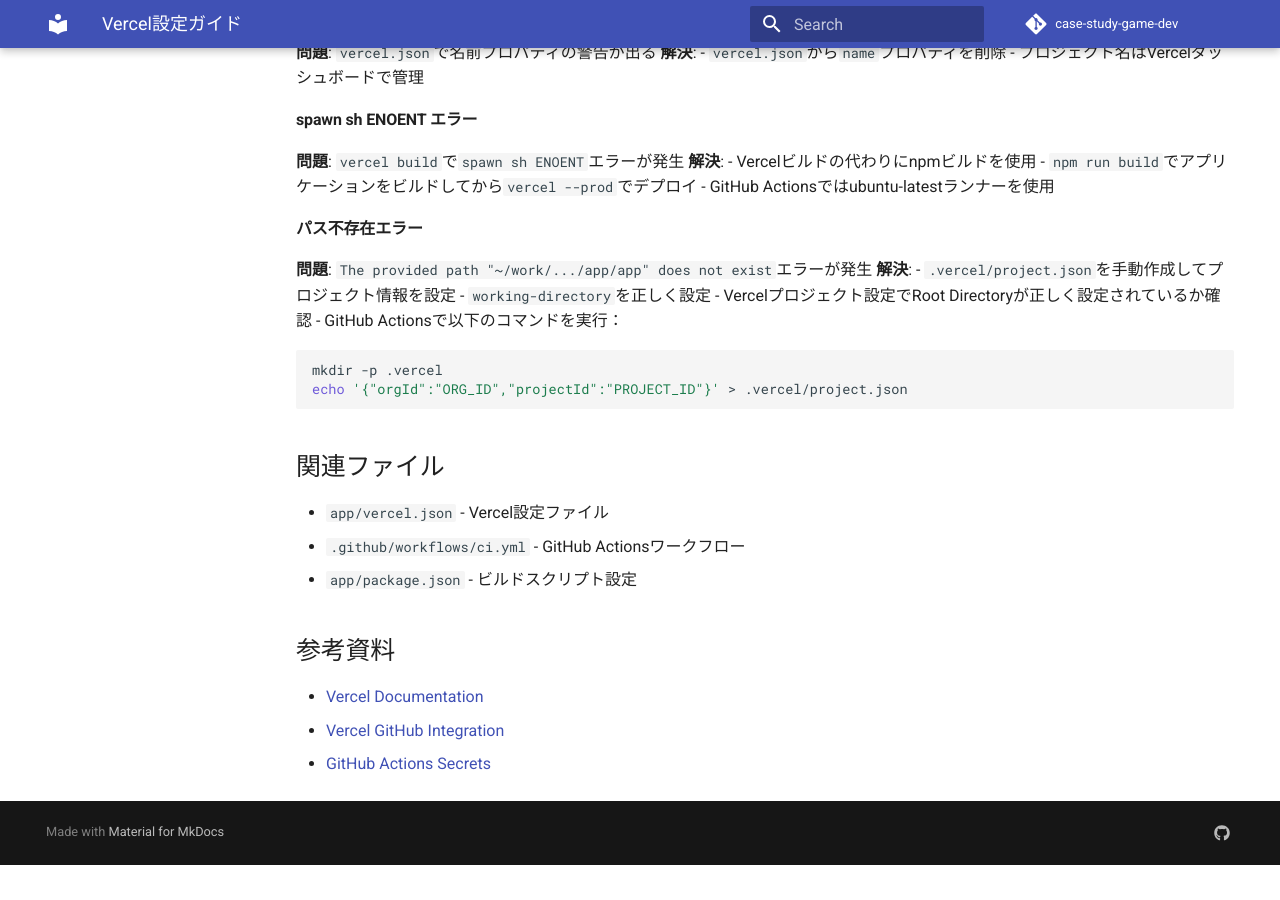
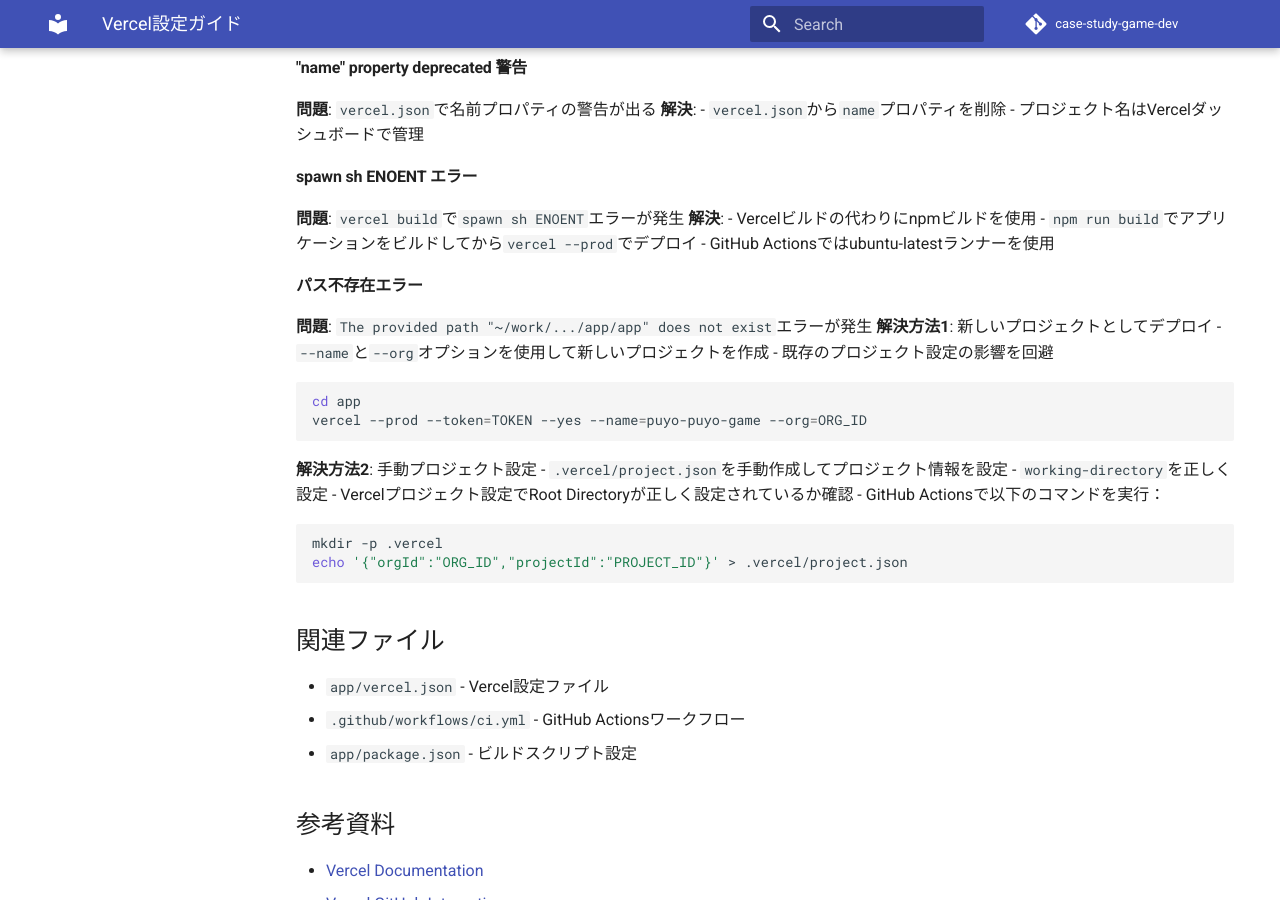
Before and after one commit to k2works/case-study-game-dev, an MkDocs documentation site: the page built from docs/operation/Vercel設定.md, in a window 1280 px wide and 900 px high, scrolled down 3740 px. Built offline with MkDocs 1.6.1 and Material for MkDocs 9.7.7, drawn with Linux system fonts in a browser that asks for light colours; comment, search, counter and statistics services are not loaded; before the commit the page ends 4605 px from its top, so only the background shows below that; some of the changed text lies outside the part shown.

Commit message:
fix: deploy as new Vercel project to bypass path configuration issues
- Use --name and --org flags to create new project deployment
- Bypass existing project configuration causing path resolution errors
- Add alternative deployment methods in documentation
- Simplify deployment flow by avoiding project linking issues
- Update manual deployment instructions with multiple approaches

````diff
--- a/docs/operation/Vercel設定.md
+++ b/docs/operation/Vercel設定.md
@@ -98,12 +98,15 @@
 
 # 初回設定
 vercel login
-vercel link
 
 # アプリケーションのビルド
 npm run build
 
-# デプロイ
+# デプロイ（新しいプロジェクトとして）
+vercel --prod --name=puyo-puyo-game
+
+# または既存プロジェクトへのデプロイ
+vercel link
 vercel --prod
 ```
 
@@ -159,7 +162,15 @@
 #### パス不存在エラー
 
 **問題**: `The provided path "~/work/.../app/app" does not exist`エラーが発生
-**解決**:
+**解決方法1**: 新しいプロジェクトとしてデプロイ
+- `--name`と`--org`オプションを使用して新しいプロジェクトを作成
+- 既存のプロジェクト設定の影響を回避
+  ```bash
+  cd app
+  vercel --prod --token=TOKEN --yes --name=puyo-puyo-game --org=ORG_ID
+  ```
+
+**解決方法2**: 手動プロジェクト設定
 - `.vercel/project.json`を手動作成してプロジェクト情報を設定
 - `working-directory`を正しく設定
 - Vercelプロジェクト設定でRoot Directoryが正しく設定されているか確認
````
Also changed, not shown: 1 other file.
